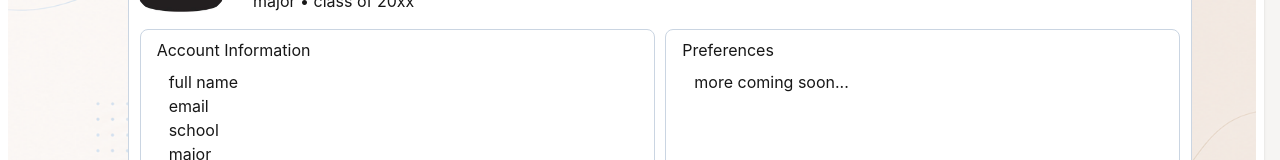
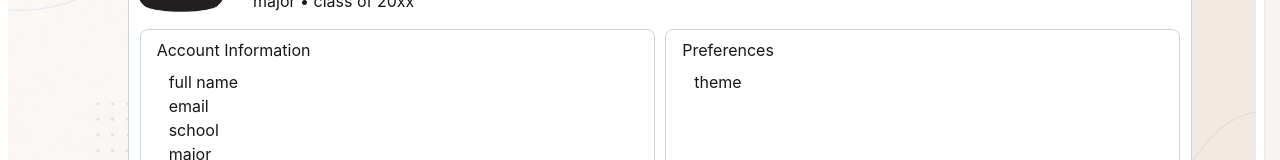
Before and after one commit to karlaandujar/trazia, a Next.js app in the folder frontend/: page /profile in a window 1280 px wide. Shown: the part 344-504 px from the top of the page. Built offline with nearby package versions, Linux system fonts and the light colour scheme; no server answers.

Commit message:
Adding theme to template for preferences in profile

```diff
--- a/frontend/app/profile/page.tsx
+++ b/frontend/app/profile/page.tsx
@@ -52,7 +52,7 @@ export default function Profile(){
                             <div className="border border-slate-300 rounded-lg w-[calc(50%-1rem)]">
                                 <h1 className="ml-4 m-2">Preferences</h1>
                                 <div className="ml-7">
-                                    <p>more coming soon...</p>
+                                    <p>theme</p>
                                 </div>
                             </div>
 
```
